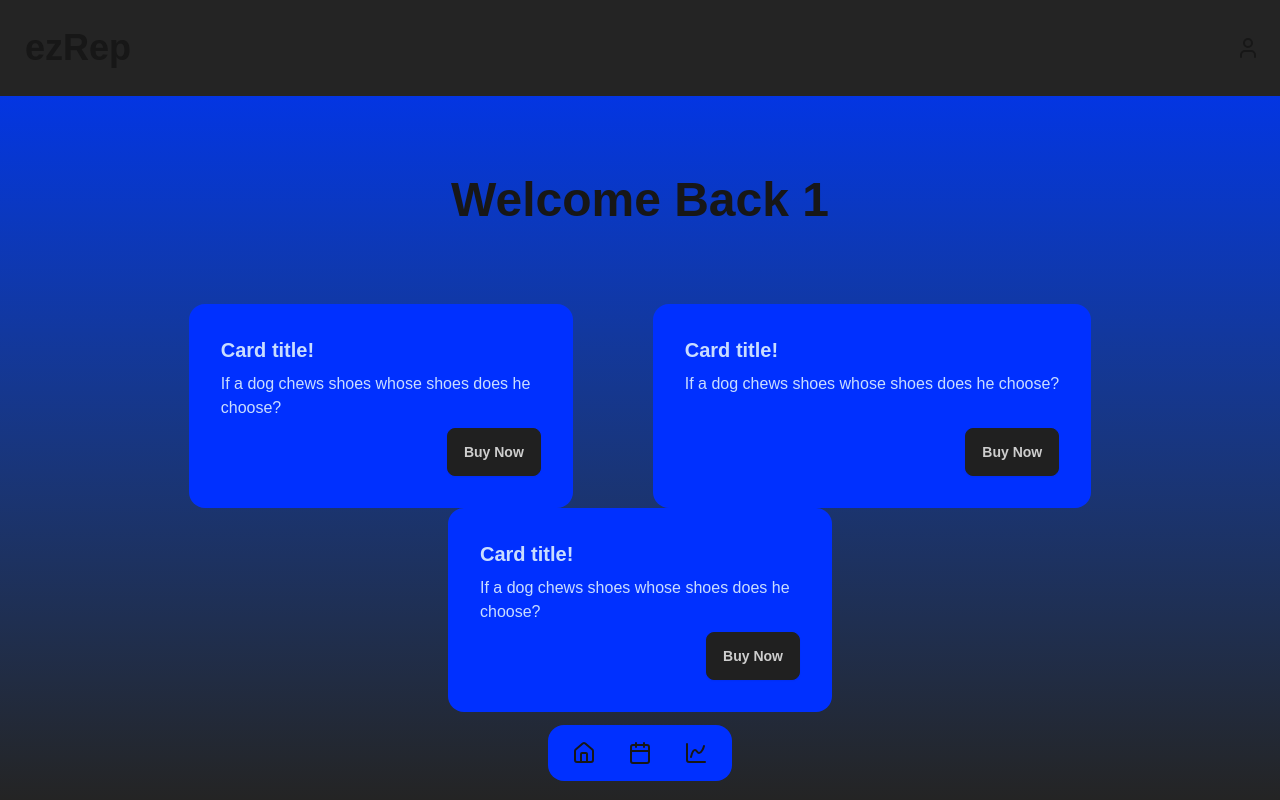
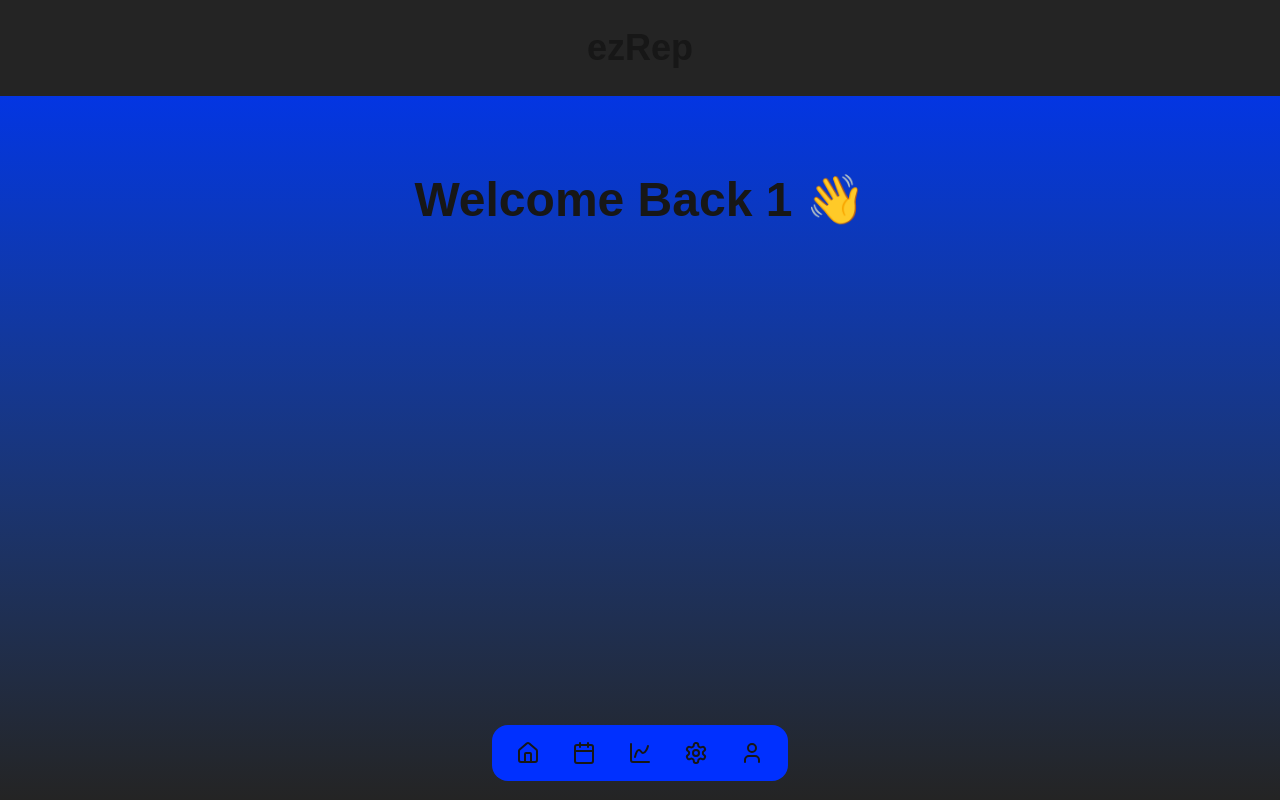
Before and after one commit to markkmagedd/ezRep, a Next.js app in the folder client/: page /dashboard/1 in a window 1280 px wide. Built offline with nearby package versions, Linux system fonts and the light colour scheme.

Commit message:
new home page

```diff
--- a/client/app/dashboard/[username]/page.jsx
+++ b/client/app/dashboard/[username]/page.jsx
@@ -11,15 +11,8 @@ export default function DashboardPage() {
   return (
     <main className="flex-col justify-items-center bg-transparent ">
       <h1 className="text-5xl font-bold mb-20 mt-20">
-        Welcome Back {username}
+        Welcome Back {username} 👋
       </h1>
-      <div className="flex bg-transparent gap-20">
-        <LastWorkoutCard />
-        <MyRoutinesCard />
-      </div>
-      <div>
-        <MyProgressCard />
-      </div>
     </main>
   );
 }
--- a/client/components/BottomNav.jsx
+++ b/client/components/BottomNav.jsx
@@ -1,6 +1,6 @@
 "use client";
 import React from "react";
-import { House, Calendar, ChartSpline } from "lucide-react";
+import { House, Calendar, ChartSpline, User, Settings } from "lucide-react";
 import Link from "next/link";
 import { useParams } from "next/navigation";
 
@@ -26,6 +26,16 @@ const BottomNav = () => {
               <ChartSpline />
             </Link>
           </li>
+          <li>
+            <Link href={``}>
+              <Settings />
+            </Link>
+          </li>
+          <li>
+            <Link href={``}>
+              <User />
+            </Link>
+          </li>
         </ul>
       </div>
     </div>
--- a/client/components/MyRoutineCard.jsx
+++ b/client/components/MyRoutineCard.jsx
@@ -2,7 +2,7 @@ import React from "react";
 
 const MyRoutineCard = () => {
   return (
-    <div className="card bg-primary text-primary-content ">
+    <div className="card bg-primary text-primary-content w-96 ">
       <div className="card-body">
         <h2 className="card-title">Card title!</h2>
         <p>If a dog chews shoes whose shoes does he choose?</p>
--- a/client/components/Navbar.jsx
+++ b/client/components/Navbar.jsx
@@ -2,7 +2,7 @@ import { User } from "lucide-react";
 const Navbar = () => {
   return (
     <>
-      <div className="navbar bg-base-100 flex justify-center h-24">
+      <div className="navbar bg-base-100 flex sticky justify-center h-24">
         <div className="navbar-start">
           <div className="dropdown">
             <div tabIndex={0} role="button" className="btn btn-ghost lg:hidden">
@@ -44,34 +44,9 @@ const Navbar = () => {
               </li>
             </ul>
           </div>
-          <a className="btn btn-ghost text-4xl">ezRep</a>
         </div>
-
-        <div className="navbar-end">
-          <div className="dropdown dropdown-end">
-            <div
-              tabIndex={0}
-              role="button"
-              className="btn btn-ghost btn-square  avatar"
-            >
-              <User className="w-10 rounded-full" />
-            </div>
-            <ul
-              tabIndex={0}
-              className="menu menu-sm dropdown-content bg-base-100 rounded-box z-[1] mt-3 w-52 p-2 shadow"
-            >
-              <li>
-                <a className="justify-between">Profile</a>
-              </li>
-              <li>
-                <a>Settings</a>
-              </li>
-              <li>
-                <a>Logout</a>
-              </li>
-            </ul>
-          </div>
-        </div>
+        <a className="btn btn-ghost text-4xl">ezRep</a>
+        <div className="navbar-end"></div>
       </div>
     </>
   );
```
